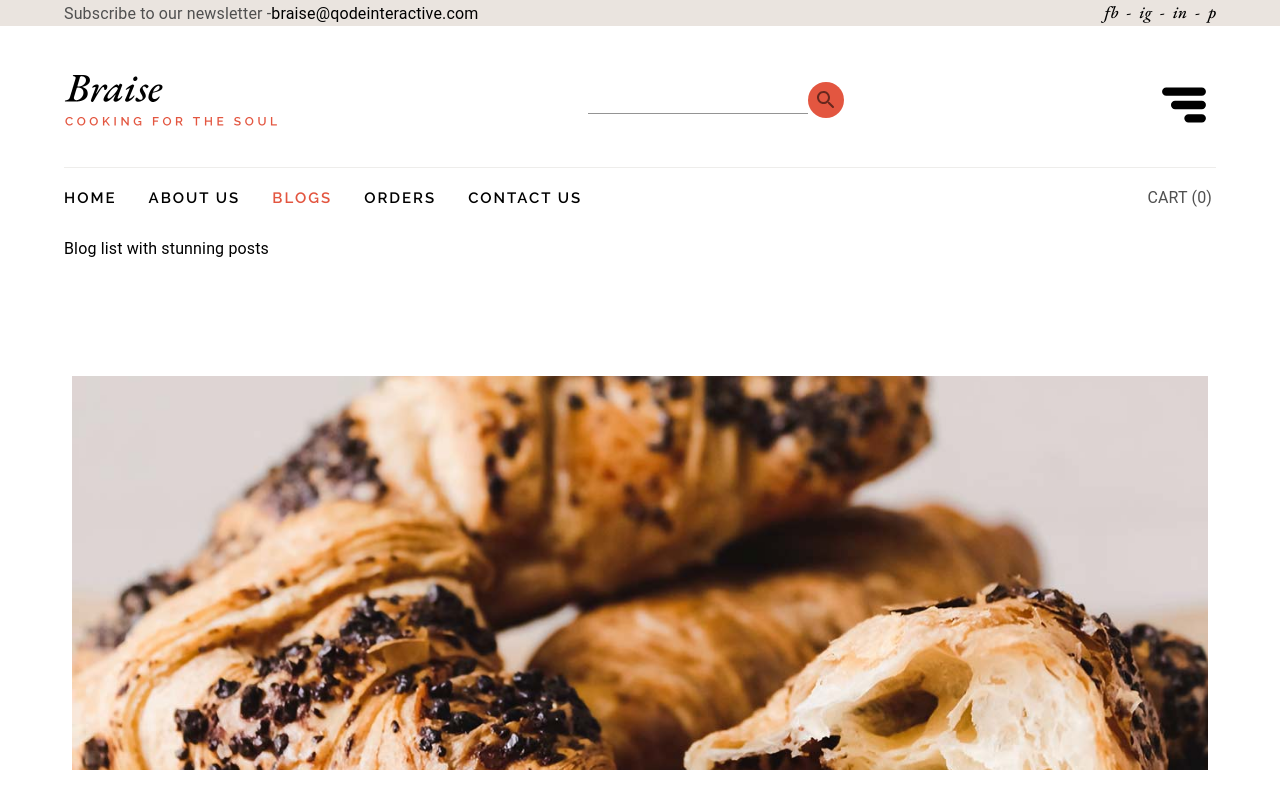
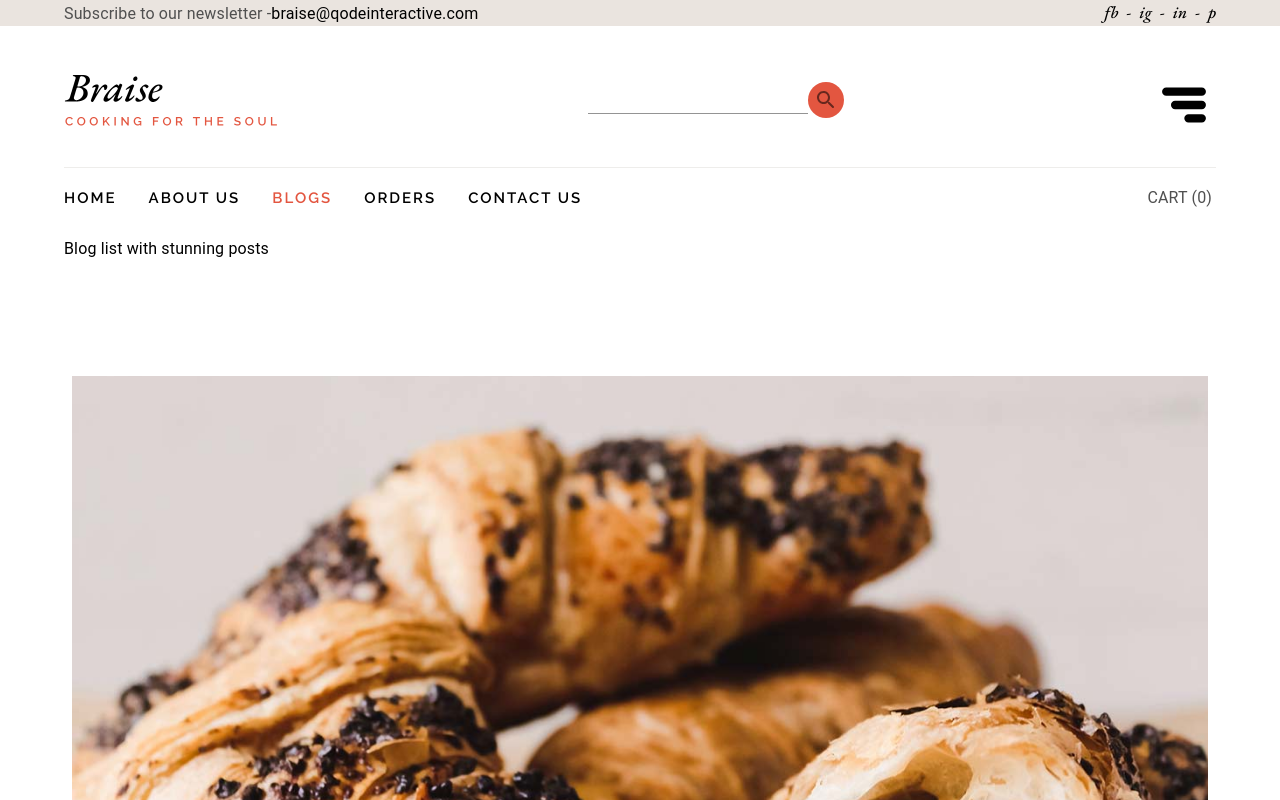
Before and after one commit to lalitjakhar/blogpage-food, a Next.js app: page /blogs in a window 1280 px wide. Shown: the top 800 px of the page. Built offline with nearby package versions, Linux system fonts and the light colour scheme; a web font is replaced by a local one.

Commit message:
Blogpage ui

```diff
--- a/app/components/commoncomponents/PerticularBlogsSection.js
+++ b/app/components/commoncomponents/PerticularBlogsSection.js
@@ -10,6 +10,13 @@ const PerticularBlogsSection = ({ data, isEvenBlog }) => {
         sx={{
           flexShrink: 0,
           width: { xs: "100%", md: isEvenBlog ? "100%" : "50%" },
+          overflow: "hidden",
+          "*": {
+            transition: "transform 200ms linear",
+          },
+          "&:hover img": {
+            transform: "scale(1.03) translateX(5px)",
+          },
         }}
       >
         <Image
--- a/app/globals.css
+++ b/app/globals.css
@@ -75,9 +75,8 @@ body {
 }
 .ImagesBlogsPage {
   object-fit: cover;
-  /* width: 1200px; */
   position: relative;
-  height: 394px;
+  height: 594px;
 }
 .QuestionFaqSection {
   font-weight: 600;
@@ -146,8 +145,6 @@ body {
 }
 .ButtonBlogPage {
   color: #fff;
-  background-color: #e35640;
-  border: 1px solid transparent;
   position: relative;
   display: inline-flex;
   font-family: "Raleway", sans-serif;
@@ -157,6 +154,9 @@ body {
   transition: color 0.2s ease-out, background-color 0.2s ease-out,
     border-color 0.2s ease-out;
   padding: 10px 49px 8px;
+  border-radius: 0;
+  border: 1px solid transparent;
+  background-color: #e35640;
 }
 .ButtonBlogPage:hover {
   color: #e35640;
```
